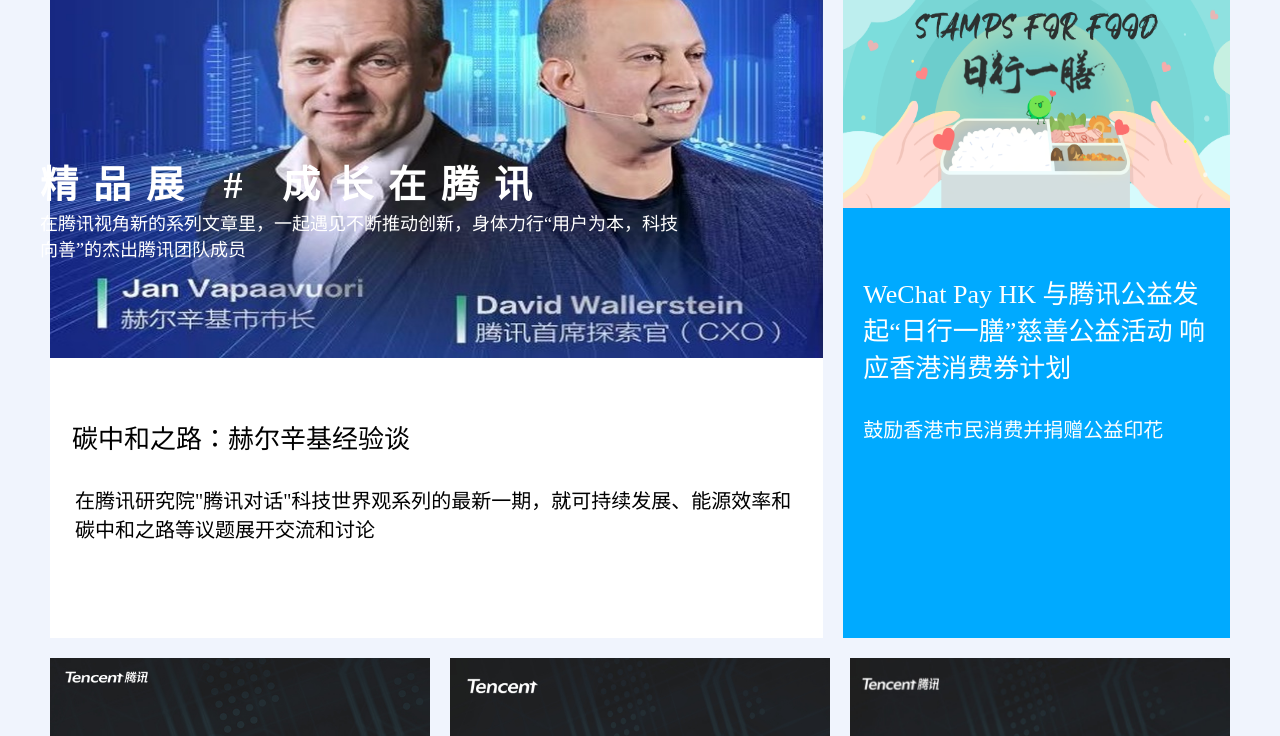
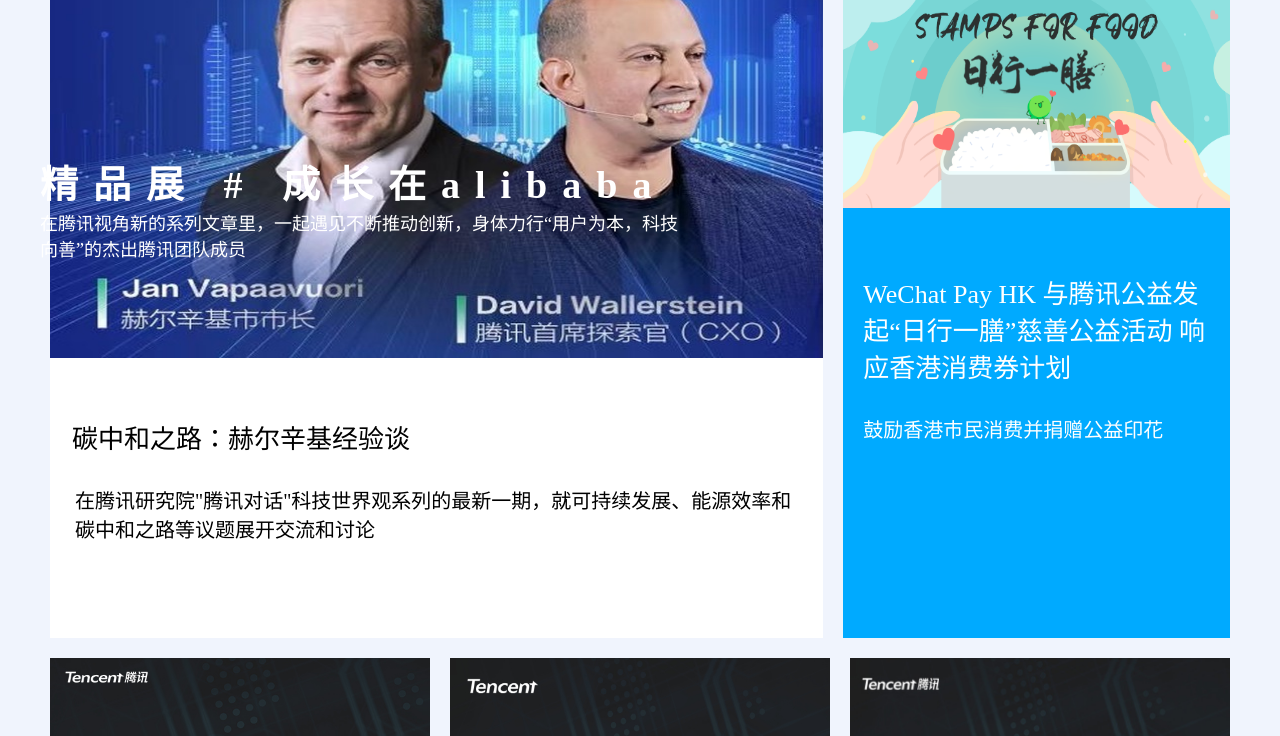
Before and after one commit to ZXY24i/demo, a plain HTML site: page index.html in a window 1280 px wide. Shown: the part 46-782 px from the top of the page. Drawn offline with Linux system fonts and the light colour scheme.

Commit message:
rename 腾讯 to alibaba

```diff
--- a/index.html
+++ b/index.html
@@ -13,7 +13,7 @@
 						<img class="bg" src="img/考试图片/bg_top.jpg" alt="背景图"  >
 						<div class="con">
 							<div class="xuanyan">
-								<h2 class="text2">精品展  #   成长在腾讯</h2>
+								<h2 class="text2">精品展  #   成长在alibaba</h2>
 								<p class="text3">在腾讯视角新的系列文章里，一起遇见不断推动创新，身体力行“用户为本，科技向善”的杰出腾讯团队成员</p>
 							</div>
 						</div>
```
